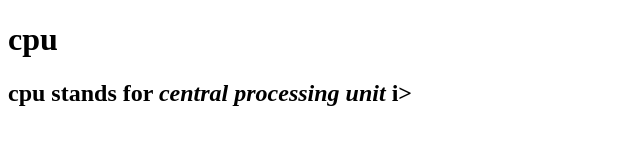
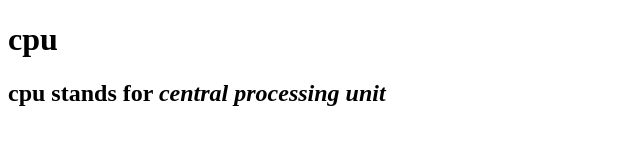
Before and after one commit to iamneo-production/ffebcdaacbfcadaeccdfffebaeceaec, a website: page public/index.html in a window 1280 px wide. Shown: the full height of the page, 0-640 px from the left. Drawn offline with Linux system fonts and the light colour scheme.

Commit message:
Backup Commit

```diff
--- a/public/index.html
+++ b/public/index.html
@@ -10,6 +10,6 @@
 <body>
     <h1>cpu</h1>
     <h2 <u><b>cpu</b> stands for <i>central processing unit</i>
-    </u>i>
+    </i>
 </body>
 </html>
```
